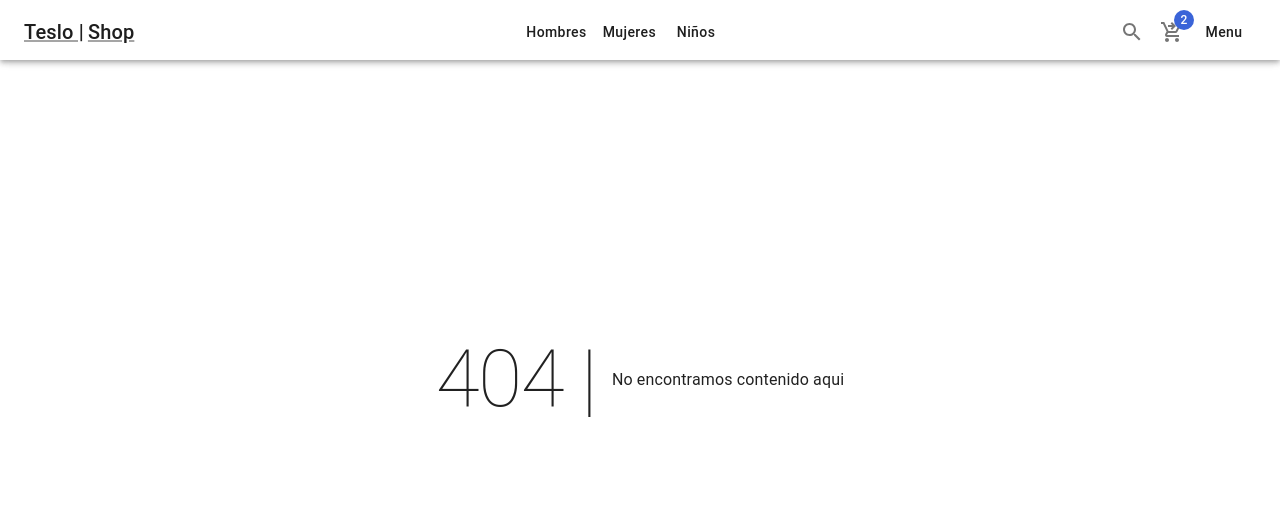
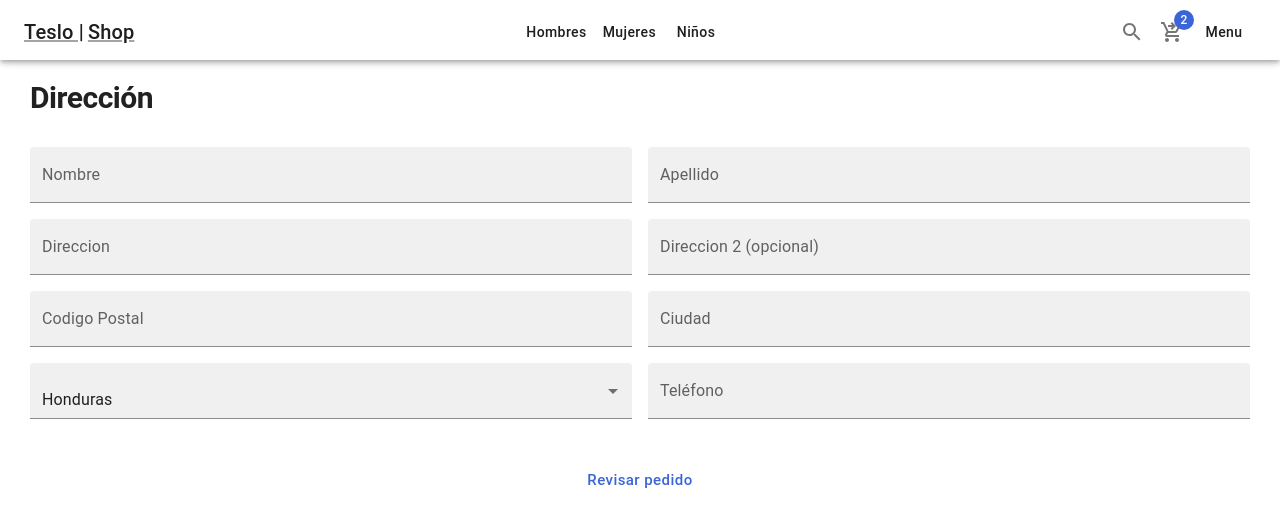
Before and after one commit to v-devOs/Nextjs-Seccion-12, a Next.js app: page /checkout/address in a window 1280 px wide. Before the commit this address had no page. Shown: the top 526 px of the page. Built offline with nearby package versions, Linux system fonts and the light colour scheme.

Commit message:
Pantalla de direcciones terminada

```diff
--- /dev/null
+++ b/pages/checkout/address.tsx
@@ -0,0 +1,58 @@
+import { ShopLayout } from "@/components/layouts"
+import { Box, Button, FormControl, Grid, InputLabel, MenuItem, Select, TextField, Typography } from "@mui/material"
+
+const AddressPage = () => {
+  return (
+    <ShopLayout title="Direccion" pageDescription="Confirmar direccion del destino">
+      <Typography variant="h1" component='h1'>Dirección</Typography>
+
+      <Grid container spacing={2} mt={2}>
+        <Grid item xs={12} sm={6}>
+          <TextField label='Nombre' variant="filled" fullWidth />
+        </Grid>
+        <Grid item xs={12} sm={6}>
+          <TextField label='Apellido' variant="filled" fullWidth />
+        </Grid>
+
+        <Grid item xs={12} sm={6}>
+          <TextField label='Direccion' variant="filled" fullWidth />
+        </Grid>
+        <Grid item xs={12} sm={6}>
+          <TextField label='Direccion 2 (opcional)'variant="filled" fullWidth />
+        </Grid>
+        <Grid item xs={12} sm={6}>
+          <TextField label='Codigo Postal' variant="filled" fullWidth />
+        </Grid>
+        <Grid item xs={12} sm={6}>
+          <TextField label='Ciudad' variant="filled" fullWidth />
+        </Grid>
+
+        <Grid item xs={12} sm={6}>
+          <FormControl fullWidth>
+            <Select
+              variant="filled"
+              value={2}
+            >
+              <MenuItem value={1}>Costa Rica</MenuItem>
+              <MenuItem value={2}>Honduras</MenuItem>
+              <MenuItem value={3}>Mexico</MenuItem>
+            </Select>
+          </FormControl>
+        </Grid>
+        <Grid item xs={12} sm={6}>
+          <TextField label='Teléfono' variant="filled" fullWidth />
+        </Grid>
+      </Grid>
+
+
+      <Box sx={{ mt: 5}} display='flex'  justifyContent='center'>
+        <Button color="secondary" className="circular-btn" size="large">
+          Revisar pedido
+        </Button>
+      </Box>
+
+    </ShopLayout>
+  )
+}
+
+export default AddressPage
```
